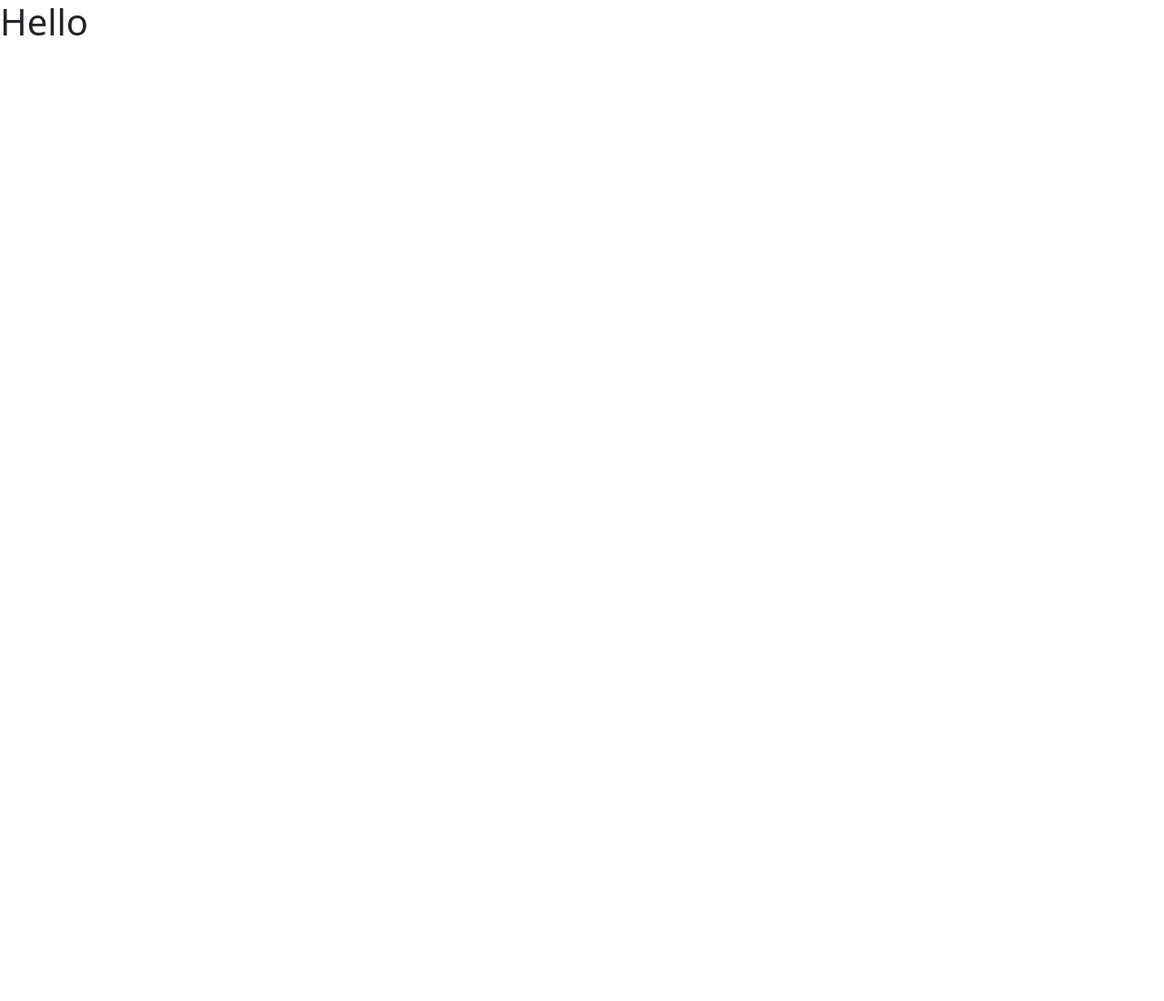
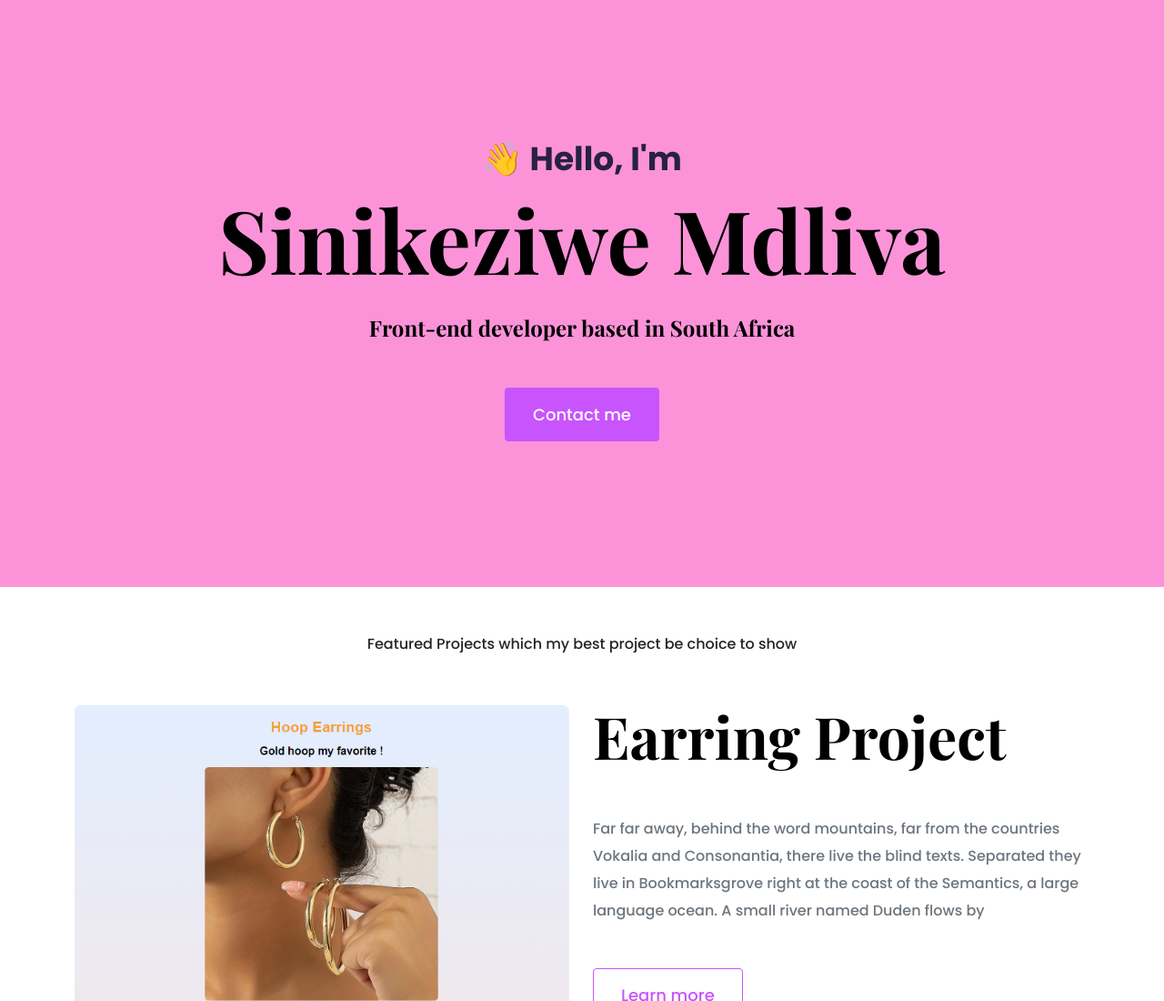
Before and after one commit to Sinikeziwe03/Portfolio-project, a plain HTML site: page index.html in a window 1280 px wide. Shown: the top 1100 px of the page at 91% size. Before the commit the page ends 800 px from the top, so only its background shows below. Drawn offline with nearby package versions, Linux system fonts and the light colour scheme; a web font is replaced by a local one.

Commit message:
Added images and updated html and css

```diff
--- a/index.html
+++ b/index.html
@@ -1,21 +1,83 @@
 <!DOCTYPE html>
 <html lang="en">
-<head>
-    <meta charset="UTF-8">
-    <meta name="viewport" content="width=device-width, initial-scale=1.0">
-    <title>Sinikeziwe Mdliva's Portfolio</title>
-    <link rel="stylesheet" href="styles.css">
-    <link href="https://cdn.jsdelivr.net/npm/bootstrap@5.3.3/dist/css/bootstrap.min.css" rel="stylesheet" integrity="sha384-QWTKZyjpPEjISv5WaRU9OFeRpok6YctnYmDr5pNlyT2bRjXh0JMhjY6hW+ALEwIH" crossorigin="anonymous">
-    <script src="https://cdn.jsdelivr.net/npm/bootstrap@5.3.3/dist/js/bootstrap.bundle.min.js" integrity="sha384-YvpcrYf0tY3lHB60NNkmXc5s9fDVZLESaAA55NDzOxhy9GkcIdslK1eN7N6jIeHz" crossorigin="anonymous"></script>
-    <script src="https://kit.fontawesome.com/4d73b15581.js" crossorigin="anonymous"></script>
-    <link rel="preconnect" href="https://fonts.googleapis.com">
-<link rel="preconnect" href="https://fonts.gstatic.com" crossorigin>
-<link href="https://fonts.googleapis.com/css2?family=Poppins:ital,wght@0,100;0,200;0,300;0,400;0,500;0,600;0,700;0,800;0,900;1,100;1,200;1,300;1,400;1,500;1,600;1,700;1,800;1,900&display=swap" rel="stylesheet">
-<link rel="preconnect" href="https://fonts.googleapis.com">
-<link rel="preconnect" href="https://fonts.gstatic.com" crossorigin>
-<link href="https://fonts.googleapis.com/css2?family=Playfair+Display:ital,wght@0,400..900;1,400..900&family=Poppins:ital,wght@0,100;0,200;0,300;0,400;0,500;0,600;0,700;0,800;0,900;1,100;1,200;1,300;1,400;1,500;1,600;1,700;1,800;1,900&display=swap" rel="stylesheet">
-</head>
-<body>
-    <h1>Hello</h1>
-</body>
+  <head>
+    <meta charset="UTF-8" />
+    <meta http-equiv="X-UA-Compatible" content="IE=edge" />
+    <meta name="viewport" content="width=device-width, initial-scale=1.0" />
+    <title>Sinikeziwe Mdliva's portfolio</title>
+
+    <link
+      href="https://cdn.jsdelivr.net/npm/bootstrap@5.0.0-beta2/dist/css/bootstrap.min.css"
+      rel="stylesheet"
+      integrity="sha384-BmbxuPwQa2lc/FVzBcNJ7UAyJxM6wuqIj61tLrc4wSX0szH/Ev+nYRRuWlolflfl"
+      crossorigin="anonymous"
+    />
+    <link rel="preconnect" href="https://fonts.gstatic.com" />
+    <link
+      href="https://fonts.googleapis.com/css2?family=Playfair+Display:wght@700&family=Poppins:wght@500;700&display=swap"
+      rel="stylesheet"
+    />
+    <link rel="stylesheet" href="styles.css" />
+
+    <script
+      src="https://cdn.jsdelivr.net/npm/bootstrap@5.0.0-beta2/dist/js/bootstrap.bundle.min.js"
+      integrity="sha384-b5kHyXgcpbZJO/tY9Ul7kGkf1S0CWuKcCD38l8YkeH8z8QjE0GmW1gYU5S9FOnJ0"
+      crossorigin="anonymous"
+    ></script>
+    <script
+      src="https://kit.fontawesome.com/ddc3ee268a.js"
+      crossorigin="anonymous"
+    ></script>
+  </head>
+  <body>
+    <div class="hero">
+      <p>👋 Hello, I'm</p>
+      <h1>Sinikeziwe Mdliva</h1>
+      <h2 class="mb-5">Front-end developer based in South Africa</h2>
+      <div>
+        <a href="#" class="btn btn-branding">Contact me</a>
+      </div>
+    </div>
+    <p class="text-center m-5">
+      Featured Projects which my best project be choice to show
+    </p>
+    <div class="container">
+      <div class="row mb-5">
+        <div class="col d-none d-lg-block">
+<img src="images/hoop-earring.png" class="img-fluid" alt="hoop-earring"/>
+
+        </div>
+        <div class="col">
+          <div class="project-description">
+            <h2 class="mb-5">Earring Project</h2>
+            <p class="mb-5 text-muted">
+              Far far away, behind the word mountains, far from the countries
+              Vokalia and Consonantia, there live the blind texts. Separated
+              they live in Bookmarksgrove right at the coast of the Semantics, a
+              large language ocean. A small river named Duden flows by
+            </p>
+            <a href="" class="btn  btn-branding-outline">Learn more</a>
+          </div>
+        </div>
+      </div>
+      <div class="row mb-5">
+        <div class="col d-none d-lg-block">
+<img src="images/weather-app.png" class="img-fluid" alt="hoop-earring"/>
+
+        </div>
+        <div class="col">
+          <div class="project-description">
+            <h2 class="mb-5">Weather Project</h2>
+            <p class="mb-5 text-muted">
+              Far far away, behind the word mountains, far from the countries
+              Vokalia and Consonantia, there live the blind texts. Separated
+              they live in Bookmarksgrove right at the coast of the Semantics, a
+              large language ocean. A small river named Duden flows by
+            </p>
+            <a href="" class="btn  btn-branding-outline">Learn more</a>
+          </div>
+        </div>
+      </div>
+    </div>
+  </body>
 </html>
--- a/styles.css
+++ b/styles.css
@@ -1,3 +1,98 @@
-body{
+:root {
+  --branding-color: #c854fd;
+  --secondary-color: #fc93d9;
+  --heading-font-family: "Playfair Display", serif;
+  --default-font-family: "Poppins", sans-serif;
+}
 
+body {
+  font-family: var(--default-font-family);
 }
+
+h1,
+h2,
+h3,
+h4,
+h5,
+h6 {
+  color: black;
+  font-family: var(--heading-font-family);
+  font-weight: bold;
+}
+
+h1 {
+  font-size: 96px;
+  line-height: 1.5;
+}
+
+h2 {
+  font-size: 64px;
+}
+
+p {
+  font-weight: normal;
+  font-size: 16px;
+  line-height: 30px;
+}
+
+.hero {
+  background: var(--secondary-color);
+  text-align: center;
+  padding: 160px 20px;
+}
+
+.hero p {
+  font-size: 36px;
+  font-weight: bold;
+  margin: 0;
+  color: #272142;
+}
+
+.hero h2 {
+  font-family: var(--heading-font-family);
+  font-weight: normal;
+  line-height: 1.5;
+  font-size: 24px;
+}
+
+.btn-branding {
+  background: var(--branding-color);
+  border-radius: 4px;
+  color: white;
+  font-size: 18px;
+  line-height: 27px;
+  padding: 15px 30px;
+}
+
+.btn-branding-outline {
+  color: var(--branding-color);
+  border: 1px solid var(--branding-color);
+  border-radius: 4px;
+  font-size: 18px;
+  line-height: 27px;
+  padding: 15px 30px;
+}
+
+.project-desciption {
+  padding: 120px 60px;
+}
+
+@media (max-width: 900px) {
+  h1 {
+    font-size: 44px;
+    line-height: 2;
+  }
+
+  h2 {
+    font-size: 44px;
+  }
+
+  .hero {
+    padding: 80px 20px;
+  }
+
+  .project-desciption {
+    padding: 0;
+    text-align: center;
+  }
+}
```
Also changed, not shown: images/hoop-earring.png (added), images/weather-app.png (added).
